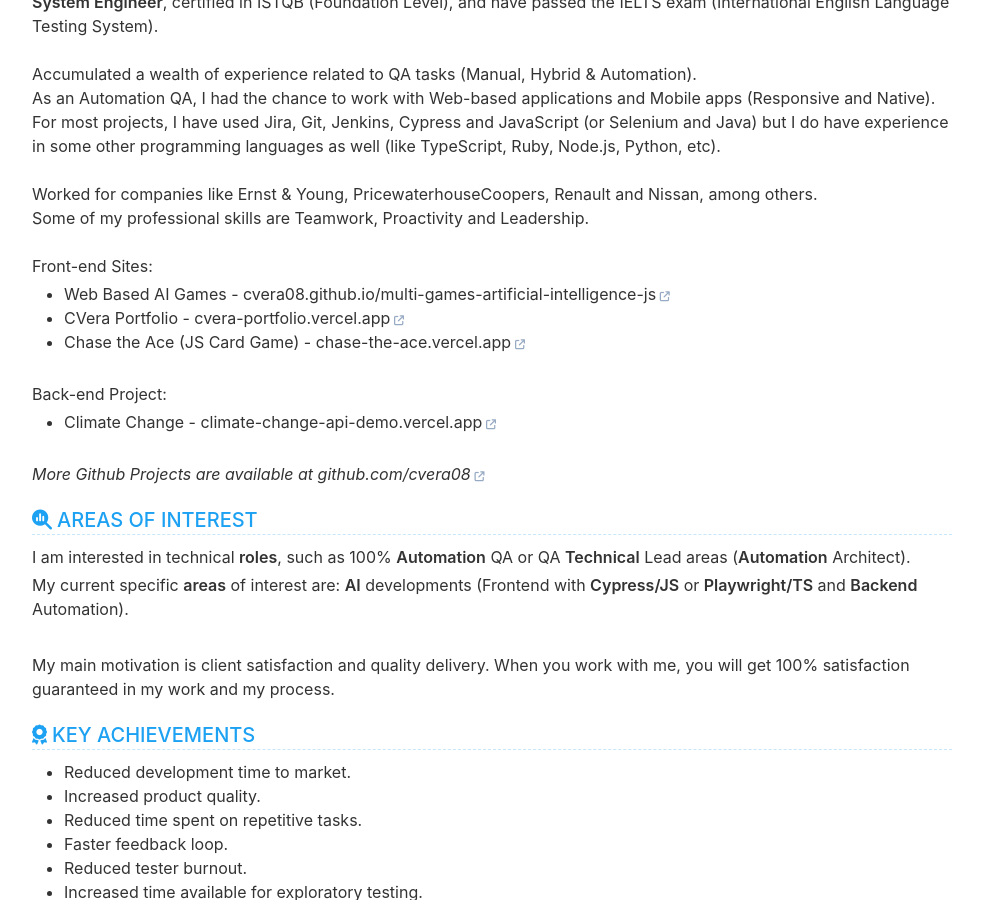
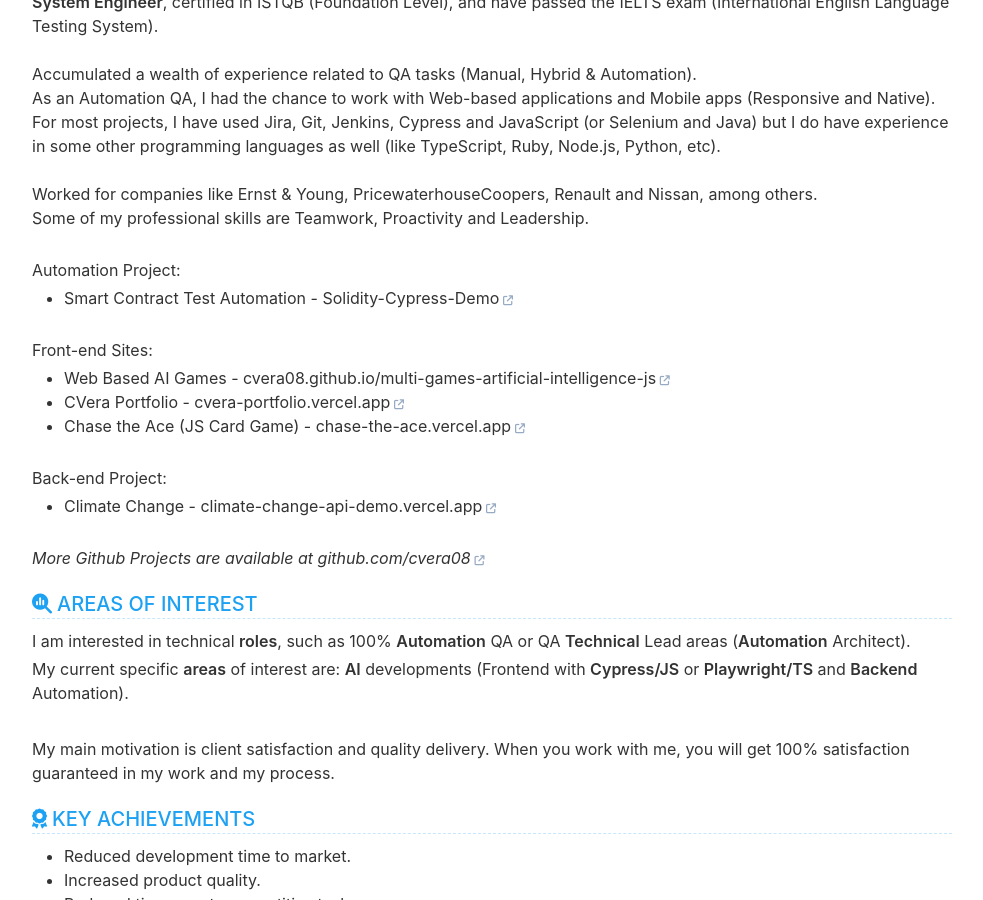
Before and after one commit to cvera08/short-resume, a Jekyll site: the page built from index.html, in a window 1280 px wide and 900 px high, scrolled down 464 px. Shown: the whole window, without its empty margins (148-1131 px from the left). Built offline with Jekyll 4.4.1, drawn with Linux system fonts in a browser that asks for light colours.

Commit message:
feat: smart contract automation project

```diff
--- a/_data/data.yml
+++ b/_data/data.yml
@@ -47,6 +47,11 @@ evaluation:
     Worked for companies like Ernst & Young, PricewaterhouseCoopers, Renault and Nissan, among others.
     Some of my professional skills are Teamwork, Proactivity and Leadership.
     <br>
+
+    Automation Project:
+    - Smart Contract Test Automation - [Solidity-Cypress-Demo](http://bitly.ws/Apc4)
+    <br>
+
     Front-end Sites:
     - Web Based AI Games - [cvera08.github.io/multi-games-artificial-intelligence-js](https://cvera08.github.io/multi-games-artificial-intelligence-js/)
     - CVera Portfolio - [cvera-portfolio.vercel.app](https://cvera-portfolio.vercel.app)
```
